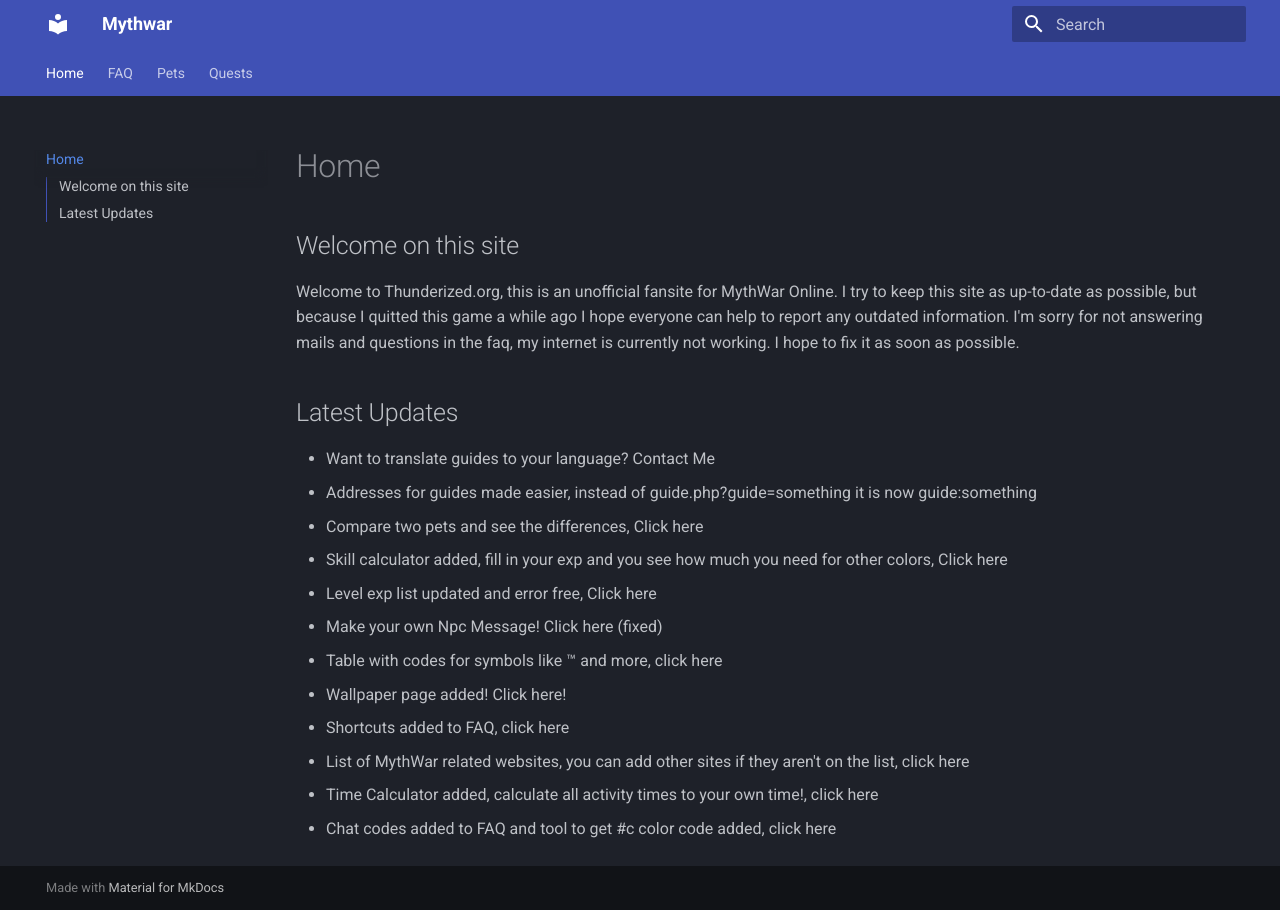
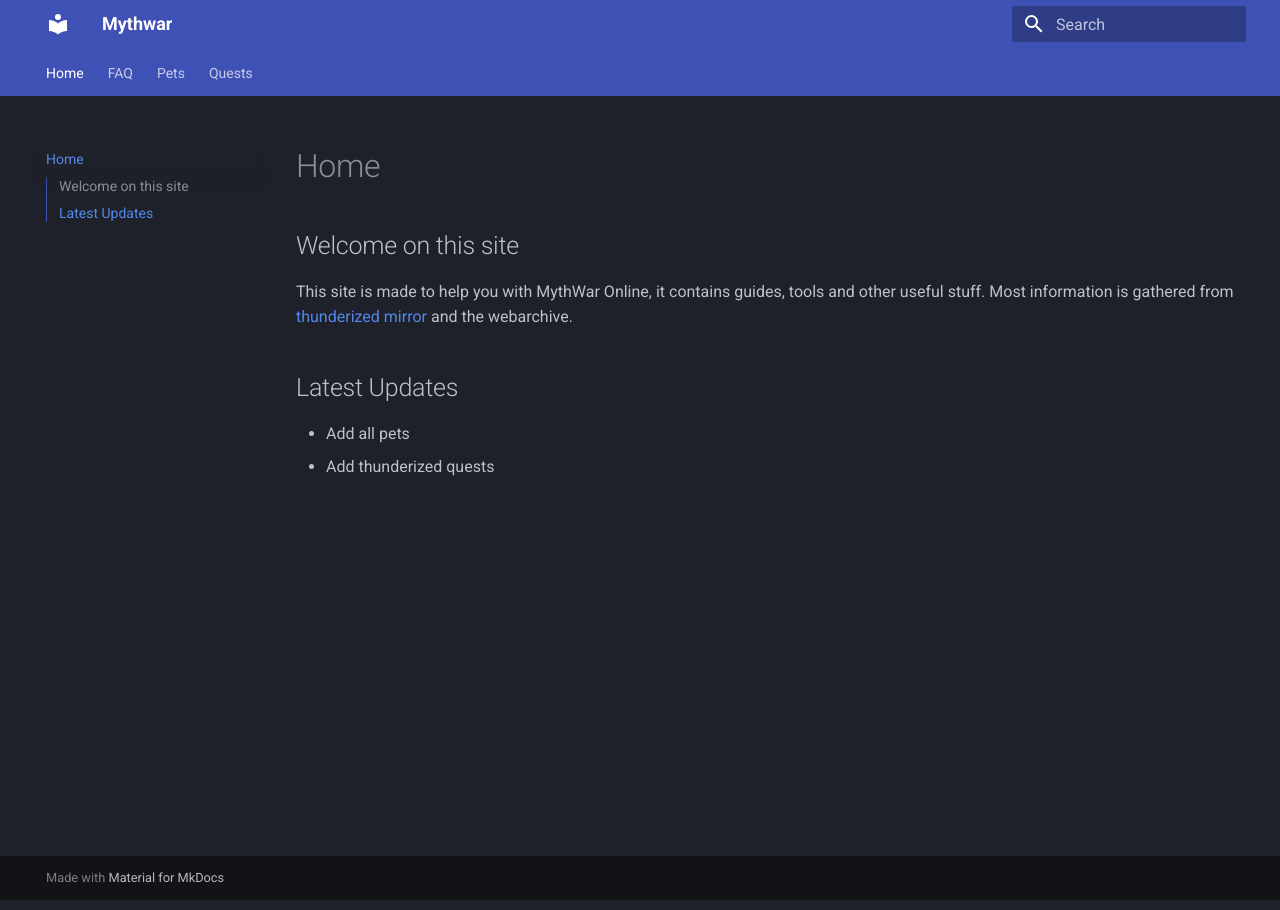
Before and after one commit to luigi311/mythwar-site, an MkDocs documentation site: the page built from docs/index.md, in a window 1280 px wide. Built offline with MkDocs 1.6.1 and Material for MkDocs 9.7.7, drawn with Linux system fonts in a browser that asks for light colours.

Commit message:
Update homepage
Signed-off-by: Luis Garcia <git@luigi311.com>

```diff
--- a/docs/index.md
+++ b/docs/index.md
@@ -1,20 +1,9 @@
 ## Welcome on this site
 
-Welcome to Thunderized.org, this is an unofficial fansite for MythWar Online. I try to keep this site as up-to-date as possible, but because I quitted this game a while ago I hope everyone can help to report any outdated information.
-I'm sorry for not answering mails and questions in the faq, my internet is currently not working. I hope to fix it as soon as possible.
+This site is made to help you with MythWar Online, it contains guides, tools and other useful stuff. Most information is gathered from [thunderized mirror](https://thunderized.luigi311.com) and the webarchive.
 
 
 ## Latest Updates
 
-- Want to translate guides to your language? Contact Me
-- Addresses for guides made easier, instead of guide.php?guide=something it is now guide:something
-- Compare two pets and see the differences, Click here
-- Skill calculator added, fill in your exp and you see how much you need for other colors, Click here
-- Level exp list updated and error free, Click here
-- Make your own Npc Message! Click here (fixed)
-- Table with codes for symbols like ™ and more, click here
-- Wallpaper page added! Click here!
-- Shortcuts added to FAQ, click here
-- List of MythWar related websites, you can add other sites if they aren't on the list, click here
-- Time Calculator added, calculate all activity times to your own time!, click here
-- Chat codes added to FAQ and tool to get #c color code added, click here
+- Add all pets
+- Add thunderized quests
```
Also changed, not shown: docs/quests/worn_deity.md (+0 -11 lines).
